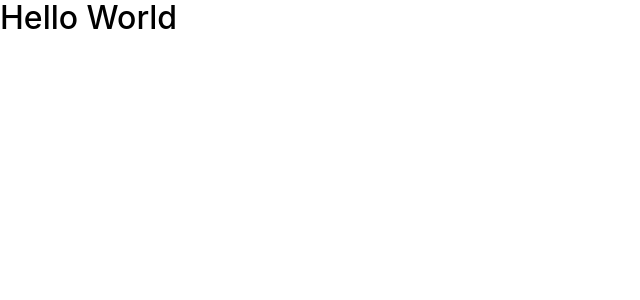
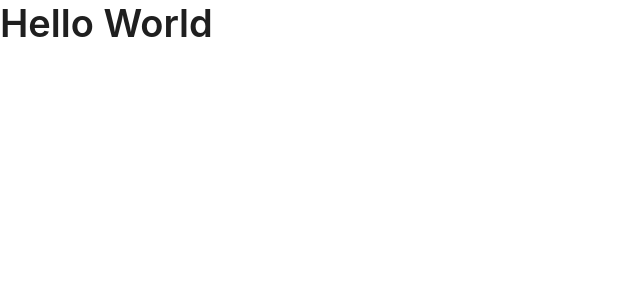
Before and after one commit to wefario/fe-challenge-new, a React (Vite) app: page / in a window 1280 px wide. Shown: the top 300 px of the page, without its empty margins (0-640 px from the left). Built offline with nearby package versions, Linux system fonts and the light colour scheme.

Commit message:
Added antd import

```diff
--- a/src/App.tsx
+++ b/src/App.tsx
@@ -1,7 +1,8 @@
+import { Typography } from 'antd'
 import './App.css'
 
 const App = () => {
-  return <h1>Hello World</h1>
+  return <Typography.Title>Hello World</Typography.Title>
 }
 
 export default App
```
